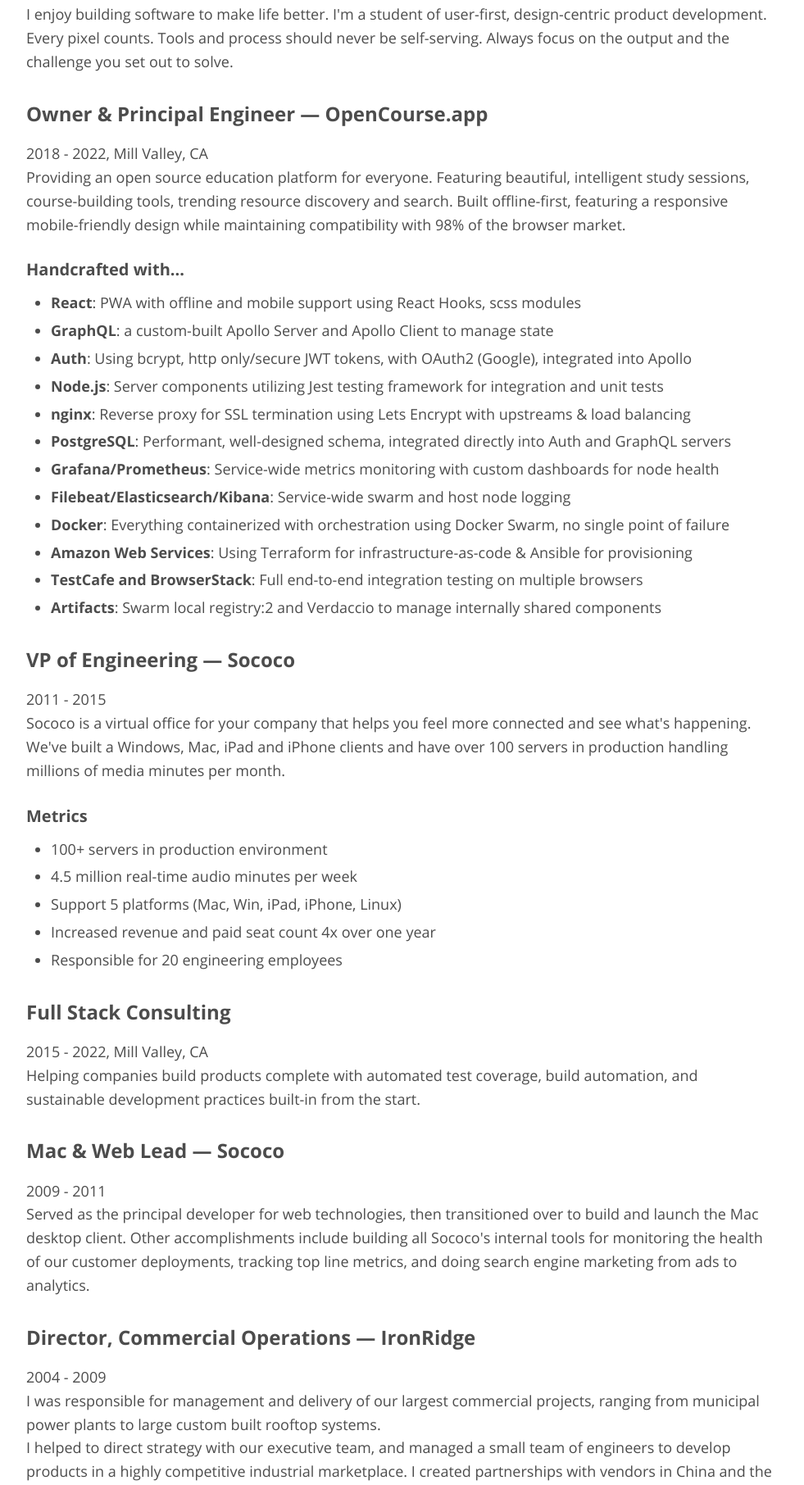
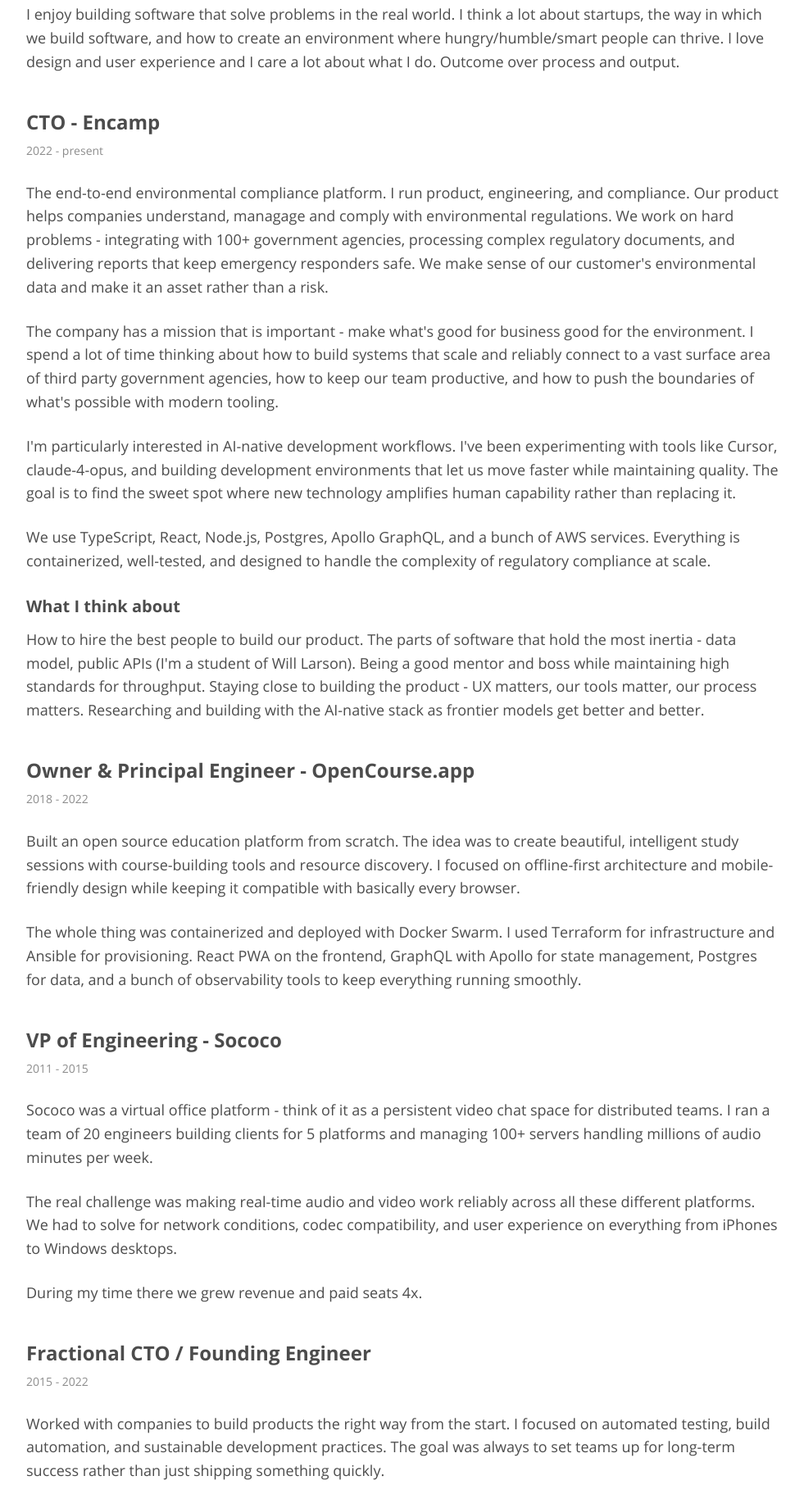
Before and after one commit to jmoyers/jmoyers.org, an Eleventy site: page src/content/index.md in a window 1280 px wide. Shown: the part 244-2056 px from the top of the page at 82% size, without its empty margins (148-1129 px from the left). Built offline with nearby package versions, Linux system fonts and the light colour scheme; Eleventy itself is replaced by a stand-in of ours; files that its build step writes are made by us from their sources.

Commit message:
Work edits - looking good

```diff
--- a/src/assets/scss/blog.scss
+++ b/src/assets/scss/blog.scss
@@ -230,9 +230,13 @@
 }
 
 .content h2 {
-  margin-top: 3rem;
-  margin-bottom: 1.5rem;
+  margin-top: 4rem;
+  margin-bottom: 0.5rem;
   font-size: 2.4rem;
+}
+
+.content h2:first-child {
+  margin-top: 2rem;
 }
 
 .content h3 {
@@ -249,6 +253,24 @@
 
 .content li {
   margin-bottom: 0.5rem;
+}
+
+.content p {
+  margin-bottom: 2.5rem;
+}
+
+.content em {
+  font-style: normal;
+  color: rgba(0, 0, 0, 0.45);
+  font-size: 1.4rem;
+  font-weight: 400;
+  display: block;
+  margin-bottom: 2rem;
+}
+
+.content h2 + em {
+  margin-top: -0.2rem;
+  margin-bottom: 2rem;
 }
 
 .job__title {
@@ -618,3 +640,23 @@
     font-size: 1.8rem;
   }
 }
+
+@media only screen and (max-width: 600px) {
+  .content h2 {
+    margin-top: 3rem;
+    font-size: 2.2rem;
+  }
+
+  .content h2:first-child {
+    margin-top: 1.5rem;
+  }
+
+  .content em {
+    font-size: 1.3rem;
+    margin-bottom: 1.5rem;
+  }
+
+  .content p {
+    margin-bottom: 2rem;
+  }
+}
--- a/src/content/index.md
+++ b/src/content/index.md
@@ -4,88 +4,102 @@
 permalink: /
 ---
 
-I enjoy building software to make life better. I'm a student of user-first,
-design-centric product development. Every pixel counts. Tools and process should
-never be self-serving. Always focus on the output and the challenge you set out
-to solve.
+I enjoy building software that solve problems in the real world. I think a lot
+about startups, the way in which we build software, and how to create an
+environment where hungry/humble/smart people can thrive. I love design and user
+experience and I care a lot about what I do. Outcome over process and output.
 
-## Owner & Principal Engineer — OpenCourse.app
+## CTO - Encamp
 
-2018 - 2022, Mill Valley, CA
+_2022 - present_
 
-Providing an open source education platform for everyone. Featuring beautiful,
-intelligent study sessions, course-building tools, trending resource discovery
-and search. Built offline-first, featuring a responsive mobile-friendly design
-while maintaining compatibility with 98% of the browser market.
+The end-to-end environmental compliance platform. I run product, engineering,
+and compliance. Our product helps companies understand, managage and comply with
+environmental regulations. We work on hard problems - integrating with 100+
+government agencies, processing complex regulatory documents, and delivering
+reports that keep emergency responders safe. We make sense of our customer's
+environmental data and make it an asset rather than a risk.
 
-### Handcrafted with...
+The company has a mission that is important - make what's good for business good
+for the environment. I spend a lot of time thinking about how to build systems
+that scale and reliably connect to a vast surface area of third party government
+agencies, how to keep our team productive, and how to push the boundaries of
+what's possible with modern tooling.
 
-- **React**: PWA with offline and mobile support using React Hooks, scss modules
-- **GraphQL**: a custom-built Apollo Server and Apollo Client to manage state
-- **Auth**: Using bcrypt, http only/secure JWT tokens, with OAuth2 (Google),
-  integrated into Apollo
-- **Node.js**: Server components utilizing Jest testing framework for
-  integration and unit tests
-- **nginx**: Reverse proxy for SSL termination using Lets Encrypt with upstreams
-  & load balancing
-- **PostgreSQL**: Performant, well-designed schema, integrated directly into
-  Auth and GraphQL servers
-- **Grafana/Prometheus**: Service-wide metrics monitoring with custom dashboards
-  for node health
-- **Filebeat/Elasticsearch/Kibana**: Service-wide swarm and host node logging
-- **Docker**: Everything containerized with orchestration using Docker Swarm, no
-  single point of failure
-- **Amazon Web Services**: Using Terraform for infrastructure-as-code & Ansible
-  for provisioning
-- **TestCafe and BrowserStack**: Full end-to-end integration testing on multiple
-  browsers
-- **Artifacts**: Swarm local registry:2 and Verdaccio to manage internally
-  shared components
+I'm particularly interested in AI-native development workflows. I've been
+experimenting with tools like Cursor, claude-4-opus, and building development
+environments that let us move faster while maintaining quality. The goal is to
+find the sweet spot where new technology amplifies human capability rather than
+replacing it.
 
-## VP of Engineering — Sococo
+We use TypeScript, React, Node.js, Postgres, Apollo GraphQL, and a bunch of AWS
+services. Everything is containerized, well-tested, and designed to handle the
+complexity of regulatory compliance at scale.
 
-2011 - 2015
+### What I think about
 
-Sococo is a virtual office for your company that helps you feel more connected
-and see what's happening. We've built a Windows, Mac, iPad and iPhone clients
-and have over 100 servers in production handling millions of media minutes per
-month.
+How to hire the best people to build our product. The parts of software that
+hold the most inertia - data model, public APIs (I'm a student of Will Larson).
+Being a good mentor and boss while maintaining high standards for throughput.
+Staying close to building the product - UX matters, our tools matter, our
+process matters. Researching and building with the AI-native stack as frontier
+models get better and better.
 
-### Metrics
+## Owner & Principal Engineer - OpenCourse.app
 
-- 100+ servers in production environment
-- 4.5 million real-time audio minutes per week
-- Support 5 platforms (Mac, Win, iPad, iPhone, Linux)
-- Increased revenue and paid seat count 4x over one year
-- Responsible for 20 engineering employees
+_2018 - 2022_
 
-## Full Stack Consulting
+Built an open source education platform from scratch. The idea was to create
+beautiful, intelligent study sessions with course-building tools and resource
+discovery. I focused on offline-first architecture and mobile-friendly design
+while keeping it compatible with basically every browser.
 
-2015 - 2022, Mill Valley, CA
+The whole thing was containerized and deployed with Docker Swarm. I used
+Terraform for infrastructure and Ansible for provisioning. React PWA on the
+frontend, GraphQL with Apollo for state management, Postgres for data, and a
+bunch of observability tools to keep everything running smoothly.
 
-Helping companies build products complete with automated test coverage, build
-automation, and sustainable development practices built-in from the start.
+## VP of Engineering - Sococo
 
-## Mac & Web Lead — Sococo
+_2011 - 2015_
 
-2009 - 2011
+Sococo was a virtual office platform - think of it as a persistent video chat
+space for distributed teams. I ran a team of 20 engineers building clients for 5
+platforms and managing 100+ servers handling millions of audio minutes per week.
 
-Served as the principal developer for web technologies, then transitioned over
-to build and launch the Mac desktop client. Other accomplishments include
-building all Sococo's internal tools for monitoring the health of our customer
-deployments, tracking top line metrics, and doing search engine marketing from
-ads to analytics.
+The real challenge was making real-time audio and video work reliably across all
+these different platforms. We had to solve for network conditions, codec
+compatibility, and user experience on everything from iPhones to Windows
+desktops.
 
-## Director, Commercial Operations — IronRidge
+During my time there we grew revenue and paid seats 4x.
 
-2004 - 2009
+## Fractional CTO / Founding Engineer
 
-I was responsible for management and delivery of our largest commercial
-projects, ranging from municipal power plants to large custom built rooftop
-systems.
+_2015 - 2022_
 
-I helped to direct strategy with our executive team, and managed a small team of
-engineers to develop products in a highly competitive industrial marketplace. I
-created partnerships with vendors in China and the United States to allow our
-business to grow. This included everything from contract negotiations and
-prototyping to scalable manufacturing and delivery of our products.
+Worked with companies to build products the right way from the start. I focused
+on automated testing, build automation, and sustainable development practices.
+The goal was always to set teams up for long-term success rather than just
+shipping something quickly.
+
+## Mac & Web Technical Lead - Sococo
+
+_2009 - 2011_
+
+Started as the principal web developer, then moved over to build and launch the
+Mac desktop client. Also built all of Sococo's internal tools for monitoring
+customer deployments and tracking metrics.
+
+## Director, Commercial Operations - IronRidge
+
+_2004 - 2009_
+
+Managed delivery of large commercial solar projects - everything from municipal
+power plants to custom rooftop systems. I worked with the executive team on
+strategy and managed a small team of engineers developing products in a
+competitive industrial marketplace.
+
+The work involved creating partnerships with vendors in China and the US,
+handling contract negotiations, prototyping, and figuring out how to scale
+manufacturing and delivery.
```
